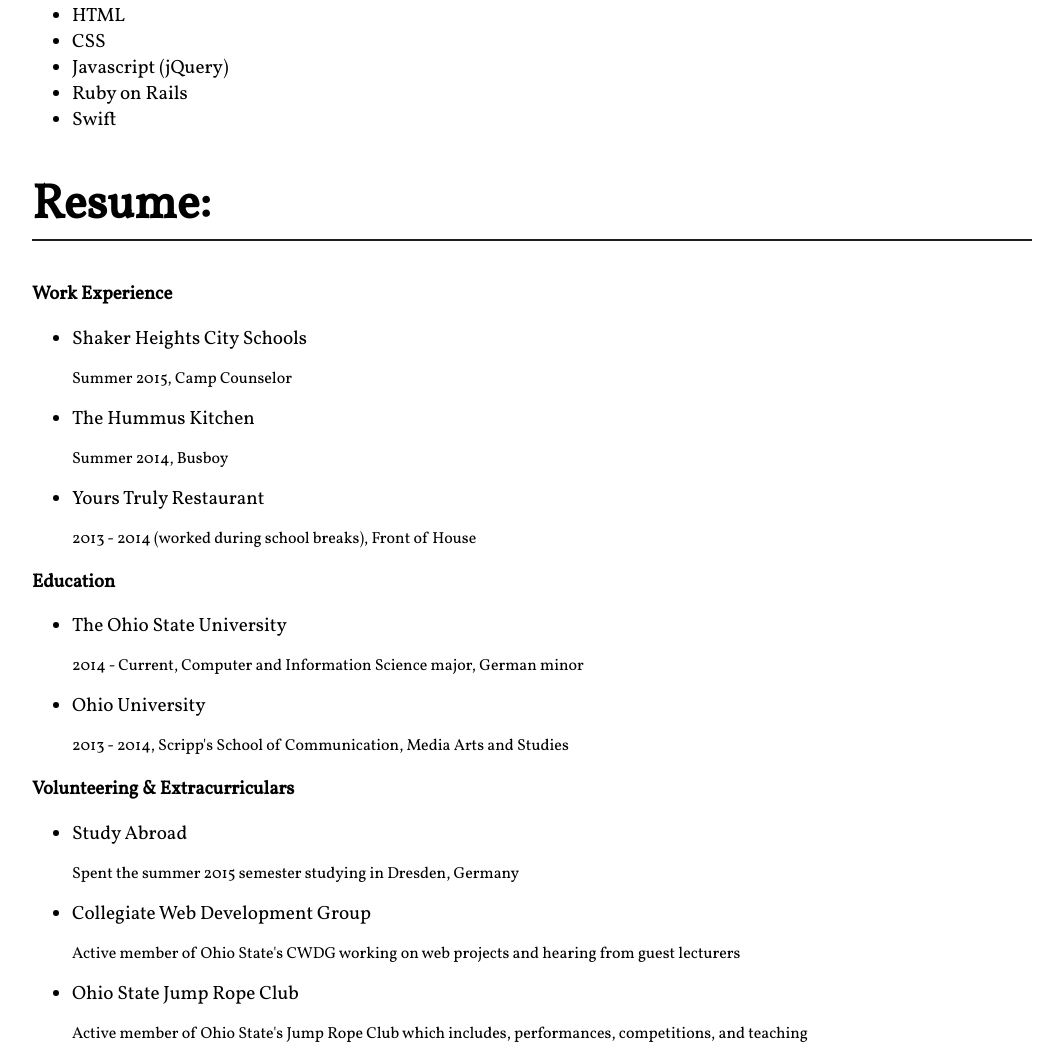
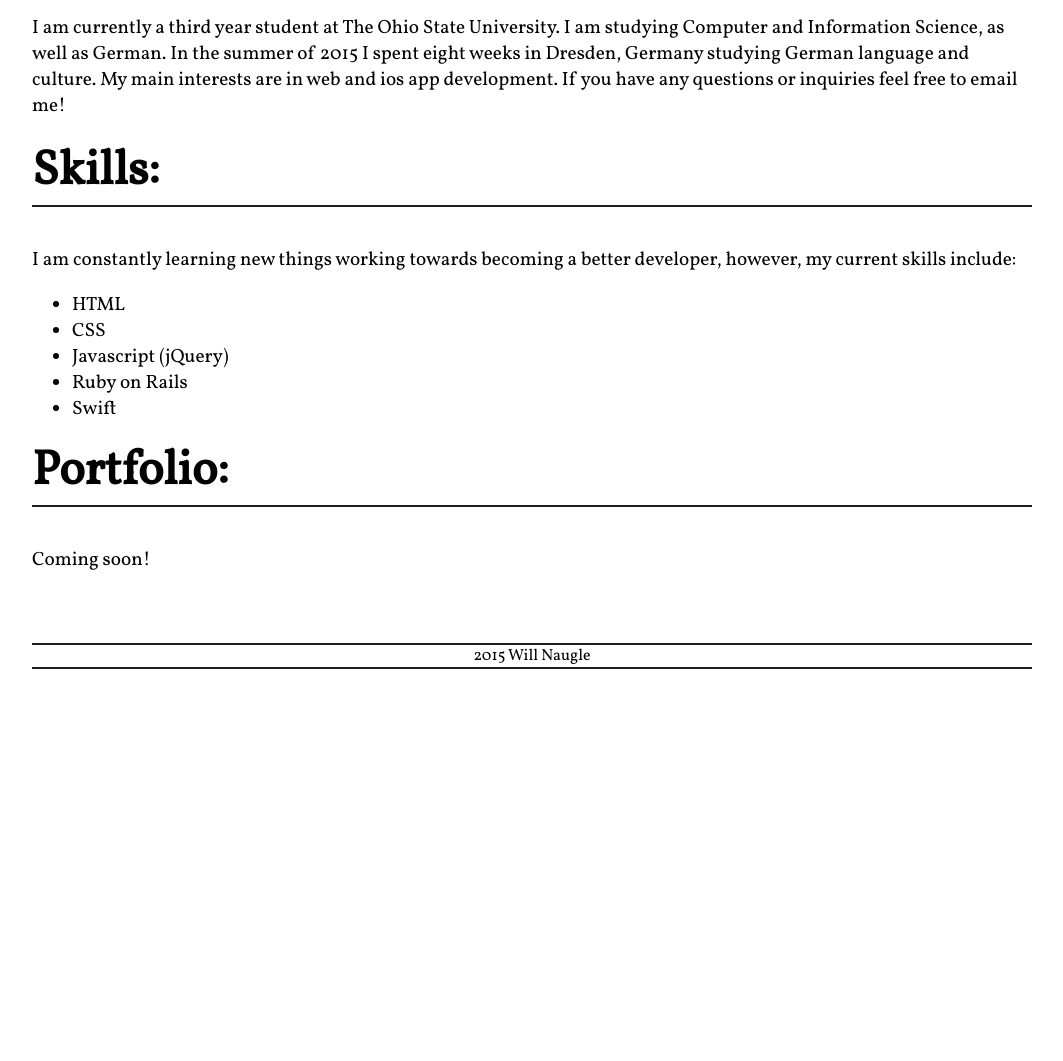
Before and after one commit to willynogs/old-personal, a plain HTML site: page index.html in a window 1280 px wide. Shown: the part 924-1985 px from the top of the page, without its empty margins (108-1171 px from the left). After the commit the page ends 1609 px from the top, so only its background shows below. Drawn offline with nearby package versions, Linux system fonts and the light colour scheme.

Commit message:
Remove resume, add portfolio, update and center picture

```diff
--- a/index.html
+++ b/index.html
@@ -10,12 +10,14 @@
 		<link href='http://fonts.googleapis.com/css?family=Cabin' rel='stylesheet' type='text/css'>
 	</head>
 	<body>
+		<div class="container">
 			<div class="head data-stellar-background-ratio="0.5"">
 				<a href="mailto:willynogs@gmail.com"><i class="fa fa-envelope fa-3x"></i></a>
 				<a href="http://linkedin.com/in/willnaugle"><i class="fa fa-linkedin-square fa-3x"></i></a>
 				<a href="https://github.com/willynogs"><i class="fa fa-github-square fa-3x"></i></a>
 				<h1>Will Naugle</h1>
 			</div>
+		</div>
 			<div class="fixed-width">
 				<div class="about">
 					<h2>About:</h2>
@@ -32,35 +34,12 @@
 						<li>Swift</li>
 					</ul>
 				</div>
-				<div class="resume">
-					<h2>Resume:</h2>
-					<div class="resumepage">
-			          <h3>Work Experience</h3>
-			          <ul>
-			          	<li>Shaker Heights City Schools</li>
-			            <p>Summer 2015, Camp Counselor</p>
-			            <li>The Hummus Kitchen</li>
-			            <p>Summer 2014, Busboy</p>
-			            <li>Yours Truly Restaurant</li>
-			            <p>2013 - 2014 (worked during school breaks), Front of House</p>
-			          </ul>
-			          <h3>Education</h3>
-			          <ul>
-			            <li>The Ohio State University</li>
-			            <p>2014 - Current, Computer and Information Science major, German minor</p>
-			            <li>Ohio University</li>
-			            <p>2013 - 2014, Scripp's School of Communication, Media Arts and Studies</p>
-			          </ul>
-			          <h3>Volunteering & Extracurriculars</h3>
-			          <ul>
-			          	<li>Study Abroad</li>
-			          	<p>Spent the summer 2015 semester studying in Dresden, Germany</p>
-			            <li>Collegiate Web Development Group</li>
-			            <p>Active member of Ohio State's CWDG working on web projects and hearing from guest lecturers</p>
-			            <li>Ohio State Jump Rope Club</li>
-			            <p>Active member of Ohio State's Jump Rope Club which includes, performances, competitions, and teaching</p>
-			          </ul>
-			        </div>
+				<div class="portfolio">
+					<h2>Portfolio:</h2>
+					<p>Coming soon!</p>
+				</div>
+				<div class="footer">
+					<p>2015 Will Naugle</p>
 				</div>
 			</div>
 
--- a/style.css
+++ b/style.css
@@ -10,6 +10,9 @@ h1 {
 	padding-top: 100px;
 	clear: both;
 	text-align: center;
+}
+h2 {
+	margin-top: 0;
 }
 i {
 	color: white;
@@ -31,9 +34,11 @@ a i:hover {
 	position: relative;
 	width: 600px;
 	height: 450px;
-	background-image: url(mountains.jpeg);
-    margin-left: auto;
-    margin-right: auto;
+	background-image: url(trees.jpeg);
+	margin: auto;
+}
+.container {
+	height: 100vh;
 }
 .fixed-width {
 	font-family: 'Vollkorn', sans-serif;
@@ -51,8 +56,14 @@ a i:hover {
 .fixed-width ul li {
 	font-size: 1.2em;
 }
-.resumepage p {
+.footer {
+	margin-top: 70px;
+}
+.footer p {
 	font-size: 1em;
+	text-align: center;
+	border-top: 2px solid #1E1E1E;
+	border-bottom: 2px solid #1E1E1E;
 }
 /*
 @media (max-width: 845px){
```
